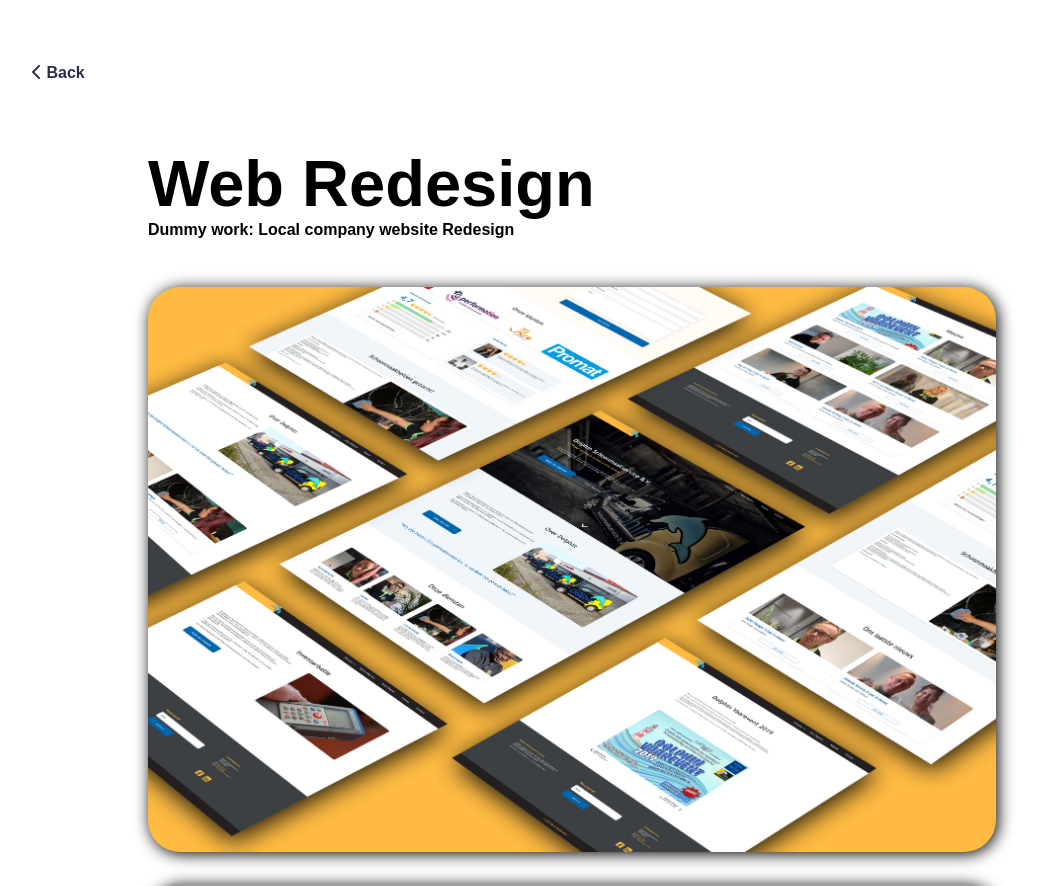
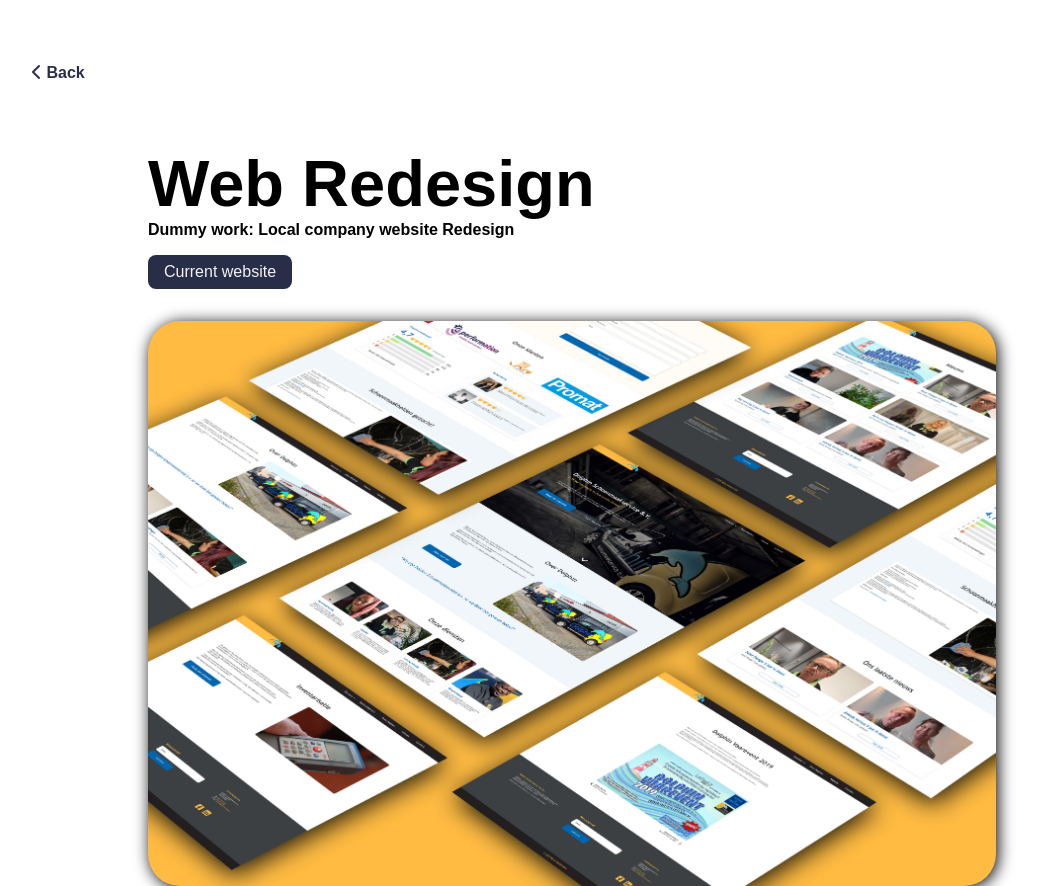
Before and after one commit to RensWest/Portfolio, a plain HTML site: page subpages/portfolio_5.html in a window 1280 px wide. Shown: the top 886 px of the page, without its empty margins (68-1109 px from the left). Drawn offline with Linux system fonts and the light colour scheme; grey boxes are pictures that could not be loaded; files whose address does not match are found by name.

Commit message:
Update portfolio_5.html

```diff
--- a/subpages/portfolio_5.html
+++ b/subpages/portfolio_5.html
@@ -20,6 +20,7 @@
     <main>
         <h1>Web Redesign</h1>
         <p>Dummy work: Local company website Redesign</p>
+        <a href="https://dolphinschoonmaak.nl/">Current website</a>
 
         <img src="../resources/img/dolphin_mockup.jpg" alt="">
         <img src="../resources/img/dolphin_Home.jpg" alt="">
```
